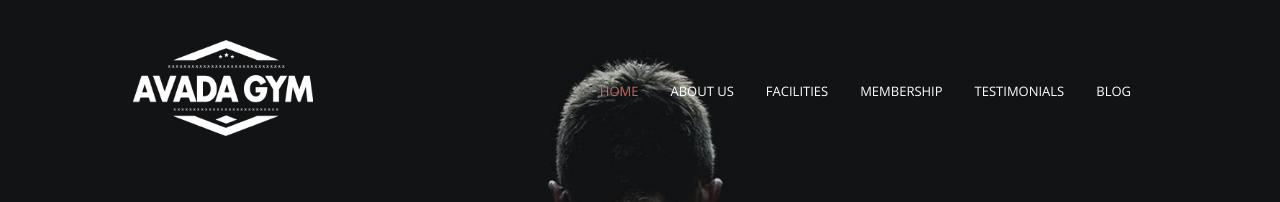
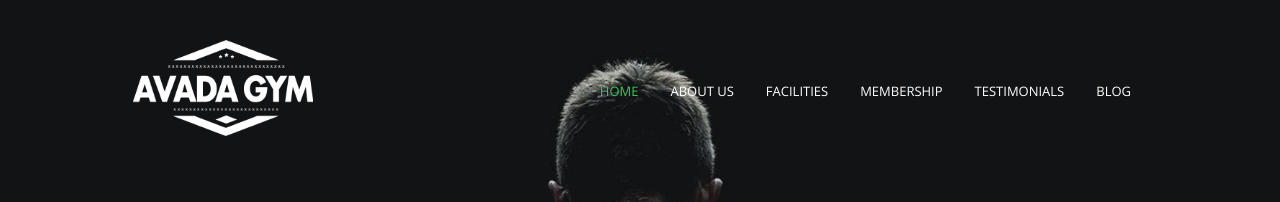
Before and after one commit to pizzi9523/proj-html-vuejs, a Vue app: page / in a window 1280 px wide. Shown: the top 202 px of the page. Built offline with nearby package versions, Linux system fonts and the light colour scheme; the HTML template or start-up script is replaced by a standard one.

Commit message:
Change theme color

```diff
--- a/src/assets/scss/variables.scss
+++ b/src/assets/scss/variables.scss
@@ -2,5 +2,5 @@ $primary-bg-color: #212425;
 $secondary-bg-color: #252a2d;
 $primary-text-color: #fefefe;
 $secondary-text-color: #aeafae;
-$active-text-color: #d5625f;
-$button-color: #d3615e;
+$active-text-color: #41c457;
+$button-color: #41c457;
--- a/src/components/PerformanceNews.vue
+++ b/src/components/PerformanceNews.vue
@@ -102,7 +102,7 @@ export default {
         .wrapper_parallax {
           width: 100%;
           i {
-            display: block;
+            visibility: visible;
           }
         }
       }
@@ -113,6 +113,7 @@ export default {
     .wrapper_parallax {
       background-image: url("../assets/images/home-parallax.jpg");
       background-size: cover;
+      filter: hue-rotate(90deg);
       width: 0;
       height: 100%;
       display: flex;
@@ -123,10 +124,10 @@ export default {
       top: 0;
       left: 0;
       opacity: 0.8;
-      transition: 0.6s;
+      transition: 0.2s;
 
       i {
-        display: none;
+        visibility: hidden;
         opacity: 1;
       }
     }
```
